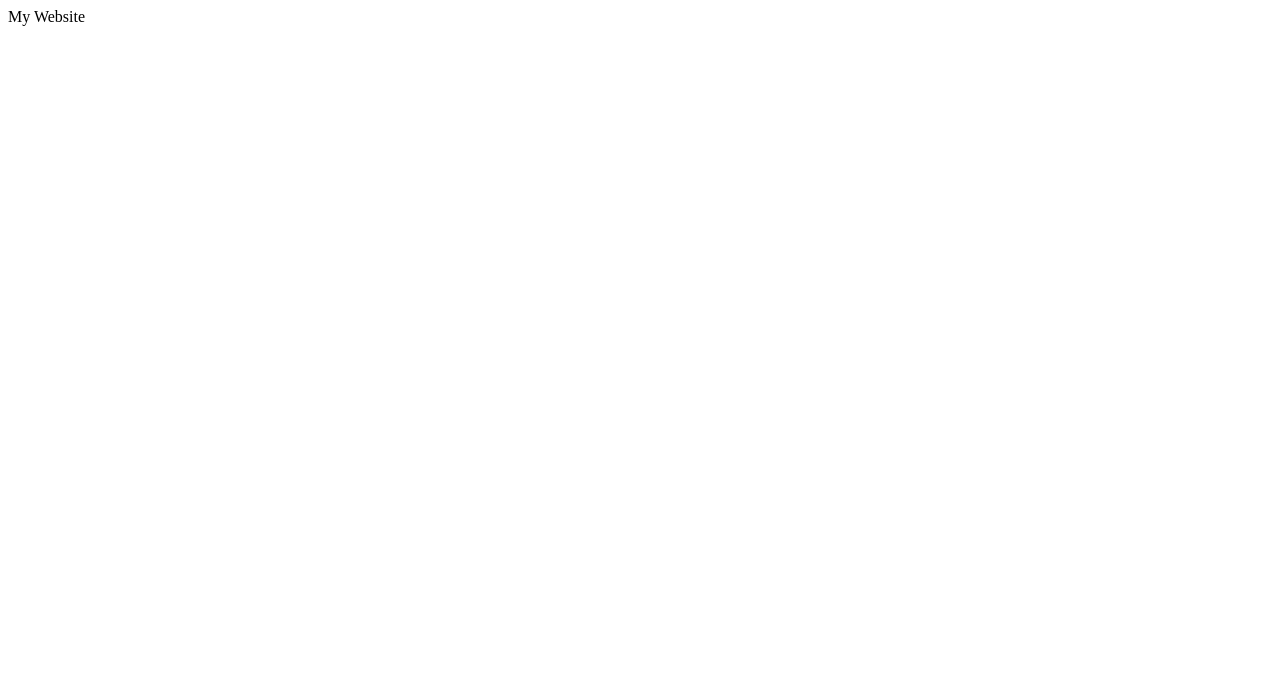
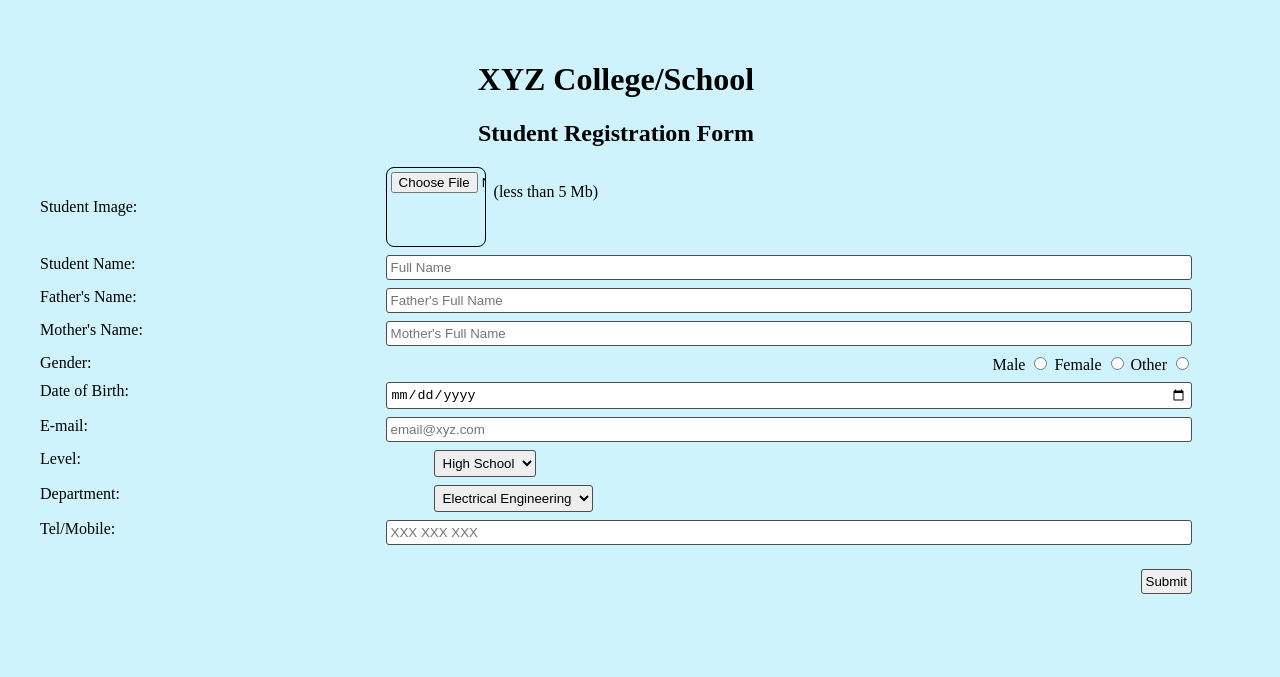
Before and after one commit to nazmansd/nazmansd.github.io, a plain HTML site: page index.html in a window 1280 px wide. Drawn offline with Linux system fonts and the light colour scheme.

Commit message:
Update index.html

```diff
--- a/index.html
+++ b/index.html
@@ -1,11 +1,128 @@
 <!DOCTYPE html>
 <html lang="en">
+
 <head>
     <meta charset="UTF-8">
     <meta name="viewport" content="width=device-width, initial-scale=1.0">
-    <title>Document</title>
+    <title>Registration form</title>
+    <style>
+        * {
+            box-sizing: border-box;
+        }
+        input, select {
+            border: 1.5px solid rgb(77, 77, 77);
+            border-radius: 3px;
+            padding: 4px;
+        }
+    </style>
 </head>
-<body>
-    My Website
+
+<body style="background-color: rgb(206, 243, 252); padding: 2rem 5rem 5rem 2rem">
+
+    <div style="text-align: center;">
+
+        <h1>
+            XYZ College/School
+        </h1>
+        <h2>
+            Student Registration Form
+        </h2>
+        </div>
+
+    <form>
+
+        <div
+            style="display: grid; grid-template-columns: 30% 70%; vertical-align: middle; align-items: center; margin-bottom: 0.5rem;">
+            <label for="image" style="vertical-align: middle;">Student Image:</label>
+            <div style="display: flex; gap: 0.5rem">
+
+                <input id="image" type="file"
+                    style="width: 100px; height: 80px; display: inline-block; border: 1.5px solid black; border-radius: 0.5rem;">
+                <p>(less than 5 Mb)</p>
+            </div>
+        </div>
+        <div style="display: grid; grid-template-columns: 30% 70%; margin-bottom: 0.5rem;">
+            <label for="student-name">Student Name: </label>
+            <input id="student-name" name="student-name" type="text" placeholder="Full Name">
+
+        </div>
+
+        <div style="display: grid; grid-template-columns: 30% 70%; margin-bottom: 0.5rem;">
+            <label for="father-name">Father's Name: </label>
+            <input id="father-name" name="father-name" type="text" placeholder="Father's Full Name">
+
+        </div>
+
+        <div style="display: grid; grid-template-columns: 30% 70%; margin-bottom: 0.5rem;">
+            <label for="mother-name">Mother's Name: </label>
+            <input id="mother-name" name="mother-name" type="text" placeholder="Mother's Full Name">
+
+        </div>
+
+        <div style="display: grid; grid-template-columns: 30% 70%; margin-bottom: 0.5rem;">
+            <label for="genger">Gender: </label>
+            <div style="text-align: right;">
+                <label for="male">Male</label>
+                <input id="male" type="radio">
+                <label for="female">Female</label>
+                <input id="female" type="radio">
+                <label for="other">Other</label>
+                <input id="other" type="radio">
+            </div>
+
+        </div>
+
+        <div style="display: grid; grid-template-columns: 30% 70%; margin-bottom: 0.5rem;">
+            <label for="date-of-birth">Date of Birth: </label>
+            <input id="date-of-birth" name="date-of-birth" type="date">
+
+        </div>
+
+        <div style="display: grid; grid-template-columns: 30% 70%; margin-bottom: 0.5rem;">
+            <label for="email">E-mail: </label>
+            <input id="email" name="email" type="email" placeholder="email@xyz.com">
+
+        </div>
+
+        <div style="display: grid; grid-template-columns: 30% 70%; margin-bottom: 0.5rem;">
+            <label for="level">Level: </label>
+            <div>
+
+                <select name="level" id="level" style="margin-left: 3rem; background-color: rgb(238, 238, 238)">
+                    <option value="High School">High School</option>
+                    <option value="Graduation">Graduation</option>
+                    <option value="Graduation">Graduation</option>
+                    <option value="PHD">PHD</option>
+                </select>
+
+            </div>
+        </div>
+
+        <div style="display: grid; grid-template-columns: 30% 70%; margin-bottom: 0.5rem;">
+            <label for="Department">Department: </label>
+            <div>
+
+                <select name="Department" id="Department" style="margin-left: 3rem; background-color: rgb(238, 238, 238)">
+                    <option value="Electrical Engineering">Electrical Engineering</option>
+                    <option value="Civil Engineering">Civil Engineering</option>
+                    <option value="Computer Science">Computer Science</option>
+                </select>
+
+            </div>
+        </div>
+
+        <div style="display: grid; grid-template-columns: 30% 70%; margin-bottom: 1.5rem;">
+            <label for="telephone">Tel/Mobile: </label>
+            <input id="telephone" name="telephone" type="text" placeholder="XXX XXX XXX">
+
+        </div>
+
+        <div style="text-align: right;">
+            <input type="submit" value="Submit">
+        </div>
+
+    </form>
+
 </body>
+
 </html>
```
